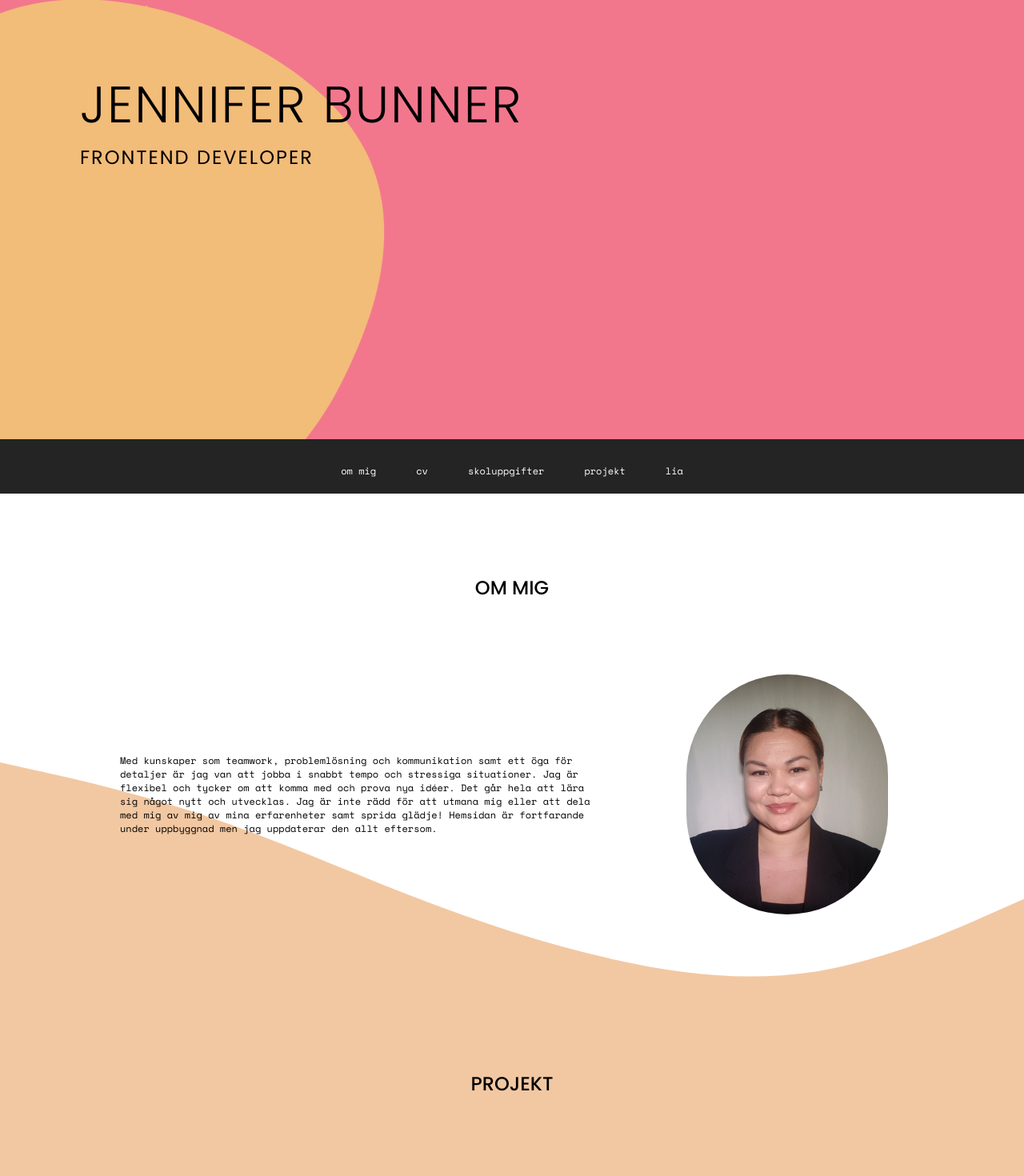
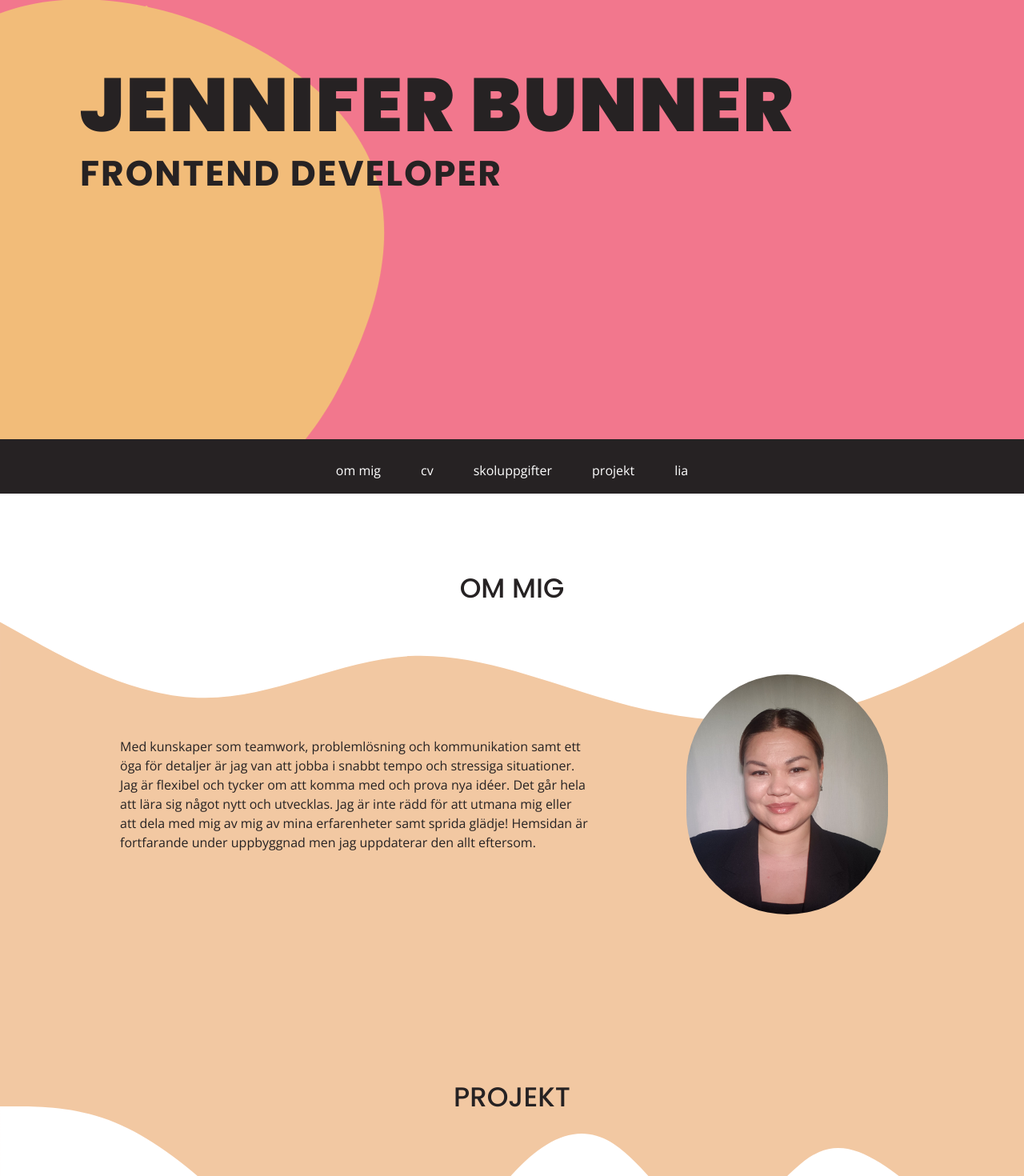
Before and after one commit to iths-jennifer-bunner/portfolio-app, a React (Create React App) app: page / in a window 1280 px wide. Shown: the part 251-1721 px from the top of the page at 80% size. Built offline with nearby package versions, Linux system fonts and the light colour scheme.

Commit message:
added parallax

```diff
--- a/public/index.html
+++ b/public/index.html
@@ -22,6 +22,16 @@
     <link rel="preconnect" href="https://fonts.gstatic.com" />
     <link
       href="https://fonts.googleapis.com/css2?family=Poppins:ital,wght@0,100;0,200;0,300;0,400;0,500;0,600;0,700;0,800;0,900;1,100;1,200;1,300;1,400;1,500;1,600;1,700;1,800;1,900&family=Space+Mono:ital,wght@0,400;0,700;1,400;1,700&display=swap"
+      rel="stylesheet"
+    />
+    <link rel="preconnect" href="https://fonts.gstatic.com" />
+    <link
+      href="https://fonts.googleapis.com/css2?family=Roboto:ital,wght@0,100;0,300;0,400;0,500;0,700;0,900;1,100;1,300;1,400;1,500;1,700;1,900&display=swap"
+      rel="stylesheet"
+    />
+    <link rel="preconnect" href="https://fonts.gstatic.com" />
+    <link
+      href="https://fonts.googleapis.com/css2?family=Open+Sans:ital,wght@0,300;0,400;0,600;0,700;0,800;1,300;1,400;1,600;1,700;1,800&family=Space+Mono:ital,wght@0,400;0,700;1,400&display=swap"
       rel="stylesheet"
     />
     <link rel="manifest" href="%PUBLIC_URL%/manifest.json" />
--- a/src/App.scss
+++ b/src/App.scss
@@ -1,5 +1,5 @@
 $poppins: "Poppins", sans-serif;
-$space-mono: "Space Mono", monospace;
+$space-mono: "Open Sans", sans-serif;
 
 // COLORS
 $pink: #f2778d;
--- a/src/components/HeaderComponent.js
+++ b/src/components/HeaderComponent.js
@@ -39,7 +39,6 @@ function HeaderComponent() {
 
   return (
     <div className="header-container blobBody">
-      {" "}
       <div className="blob">
         <svg viewBox="0 0 310 350">
           <path d="M156.4,339.5c31.8-2.5,59.4-26.8,80.2-48.5c28.3-29.5,40.5-47,56.1-85.1c14-34.3,20.7-75.6,2.3-111  c-18.1-34.8-55.7-58-90.4-72.3c-11.7-4.8-24.1-8.8-36.8-11.5l-0.9-0.9l-0.6,0.6c-27.7-5.8-56.6-6-82.4,3c-38.8,13.6-64,48.8-66.8,90.3c-3,43.9,17.8,88.3,33.7,128.8c5.3,13.5,10.4,27.1,14.9,40.9C77.5,309.9,111,343,156.4,339.5z" />
@@ -59,7 +58,8 @@ function HeaderComponent() {
       )} */}
       <div className="container__title">
         <h1 className="header__title">JENNIFER BUNNER</h1>
-        <h2 className="header__secondTitle">FRONTEND DEVELOPER</h2>
+        <h2 className="header__secondTitle">FRONTEND DEVELOPER</h2>{" "}
+        {/* <i class="fas fa-chevron-down"></i> */}
       </div>
     </div>
   );
@@ -67,5 +67,5 @@ function HeaderComponent() {
 
 export default HeaderComponent;
 
-const rootElement = document.getElementById("root");
-ReactDOM.render(<HeaderComponent />, rootElement);
+// const rootElement = document.getElementById("root");
+// ReactDOM.render(<HeaderComponent />, rootElement);
--- a/src/components/ProjectComponent.js
+++ b/src/components/ProjectComponent.js
@@ -1,26 +1,49 @@
-import React from "react";
+import React, { useState, useEffect } from "react";
 
 import "../styles/ProjectComponent.scss";
 
 function ProjectComponent() {
+  const [offsetY, setOffsetY] = useState(0);
+  const handleScroll = () => setOffsetY(window.pageYOffset);
+
+  useEffect(() => {
+    window.addEventListener("scroll", handleScroll);
+
+    return () => window.removeEventListener("scroll", handleScroll);
+  }, [offsetY]);
   return (
-    <>
+    <div className="wrapper projectContainer">
+      <div
+        className="parallax-projects"
+        style={{ transform: `translateY(${offsetY * 0.5}px)` }}
+      >
         <div className="curved__upper curved__upper--beige">
           <svg xmlns="http://www.w3.org/2000/svg" viewBox="0 0 1440 319">
             <path
               fill="#f2c8a2"
-            fill-opacity="1"
-            d="M0,0L48,10.7C96,21,192,43,288,74.7C384,107,480,149,576,186.7C672,224,768,256,864,277.3C960,299,1056,309,1152,293.3C1248,277,1344,235,1392,213.3L1440,192L1440,320L1392,320C1344,320,1248,320,1152,320C1056,320,960,320,864,320C768,320,672,320,576,320C480,320,384,320,288,320C192,320,96,320,48,320L0,320Z"
+              fillOpacity="1"
+              d="M0,32L48,58.7C96,85,192,139,288,138.7C384,139,480,85,576,80C672,75,768,117,864,144C960,171,1056,181,1152,160C1248,139,1344,85,1392,58.7L1440,32L1440,320L1392,320C1344,320,1248,320,1152,320C1056,320,960,320,864,320C768,320,672,320,576,320C480,320,384,320,288,320C192,320,96,320,48,320L0,320Z"
             ></path>
           </svg>
         </div>
-      <div className="wrapper project-background">
+        <div className="project-background"></div>
+        <div className="curved">
+          <svg xmlns="http://www.w3.org/2000/svg" viewBox="0 0 1440 319">
+            <path
+              fill="#fff"
+              fillOpacity="1"
+              d="M0,0L24,0C48,0,96,0,144,16C192,32,240,64,288,106.7C336,149,384,203,432,240C480,277,528,299,576,266.7C624,235,672,149,720,96C768,43,816,21,864,53.3C912,85,960,171,1008,170.7C1056,171,1104,85,1152,64C1200,43,1248,85,1296,122.7C1344,160,1392,192,1416,208L1440,224L1440,320L1416,320C1392,320,1344,320,1296,320C1248,320,1200,320,1152,320C1104,320,1056,320,1008,320C960,320,912,320,864,320C816,320,768,320,720,320C672,320,624,320,576,320C528,320,480,320,432,320C384,320,336,320,288,320C240,320,192,320,144,320C96,320,48,320,24,320L0,320Z"
+            ></path>
+          </svg>
+        </div>
+      </div>
+      <div>
         <h3>PROJEKT</h3>
         <div className="projects">
-          <div className="projects__imageContainer">
+          <div className="projects__imageContainer projects__imageContainer--boCapitalImg">
             <a
               href="https://bocapital.se/"
-              className="projects__imageContainer"
+              className="projects__imageContainer projects__imageContainer--boCapitalImg"
             >
               <img
                 alt="screenshot Hamsterwars"
@@ -85,17 +108,8 @@ function ProjectComponent() {
             </p>
           </div>
         </div>
-      </div>{" "}
-      <div className="curved">
-        <svg xmlns="http://www.w3.org/2000/svg" viewBox="0 0 1440 319">
-          <path
-            fill="#fff"
-            fillOpacity="1"
-            d="M0,0L24,0C48,0,96,0,144,16C192,32,240,64,288,106.7C336,149,384,203,432,240C480,277,528,299,576,266.7C624,235,672,149,720,96C768,43,816,21,864,53.3C912,85,960,171,1008,170.7C1056,171,1104,85,1152,64C1200,43,1248,85,1296,122.7C1344,160,1392,192,1416,208L1440,224L1440,320L1416,320C1392,320,1344,320,1296,320C1248,320,1200,320,1152,320C1104,320,1056,320,1008,320C960,320,912,320,864,320C816,320,768,320,720,320C672,320,624,320,576,320C528,320,480,320,432,320C384,320,336,320,288,320C240,320,192,320,144,320C96,320,48,320,24,320L0,320Z"
-          ></path>
-        </svg>
       </div>
-    </>
+    </div>
   );
 }
 
--- a/src/components/SchoolProjects.js
+++ b/src/components/SchoolProjects.js
@@ -1,10 +1,18 @@
-import React from "react";
+import React, { useState, useEffect } from "react";
 import { Link } from "react-router-dom";
 import "../styles/SchoolProjects.scss";
 
 function SchoolProjects() {
+  const [offsetY, setOffsetY] = useState(0);
+  const handleScroll = () => setOffsetY(window.pageYOffset);
+
+  useEffect(() => {
+    window.addEventListener("scroll", handleScroll);
+
+    return () => window.removeEventListener("scroll", handleScroll);
+  }, [offsetY]);
   return (
-    <>
+    <div className="schoolProject-container">
       <div className="wrapper">
         <h3>SKOLUPPGIFTER</h3>
         <div className="cards">
@@ -28,7 +36,7 @@ function SchoolProjects() {
                   className="cards__image"
                   alt="schoolProject"
                   src="../../images/ukkonpng.png"
-                />{" "}
+                />
               </Link>
             </div>
             <h4>Guess The Number</h4>
@@ -97,6 +105,10 @@ function SchoolProjects() {
           </div>
         </div>
       </div>
+      <div
+        className="parallax"
+        style={{ transform: `translateY(-${offsetY * 0.5}px)` }}
+      >
         <div className="curved__upperPink">
           <svg xmlns="http://www.w3.org/2000/svg" viewBox="0 0 1440 319">
             <path
@@ -116,7 +128,8 @@ function SchoolProjects() {
             ></path>
           </svg>
         </div>
-    </>
+      </div>
+    </div>
   );
 }
 
--- a/src/index.scss
+++ b/src/index.scss
@@ -13,27 +13,33 @@ html {
 
 p {
   font-family: $space-mono;
-  font-size: 1.2rem;
+  font-size: 1.4rem;
+  line-height: 24px;
+  color: #262223;
+  font-weight: 500;
 }
 
 h1,
 h2 {
   font-family: $poppins;
+  color: #262223;
 }
 h3 {
   font-family: $poppins;
-  font-size: 2.4rem;
+  font-size: 3.4rem;
   font-weight: 500;
   line-height: 36px;
   text-align: center;
   padding-bottom: 1rem;
+  color: #262223;
 }
 h4 {
   font-family: $poppins;
-  font-size: 1.4rem;
-  font-weight: bold;
+  font-size: 2.4rem;
+  font-weight: 500;
   line-height: 21px;
-  padding-bottom: 1rem;
+  padding-bottom: 2rem;
+  color: #262223;
 }
 a {
   text-decoration: none !important;
@@ -52,3 +58,8 @@ li {
 //   background-color: $Lightgray;
 //   // background-color: grey;
 // }
+@include md {
+  p {
+    font-size: 1.6rem;
+  }
+}
--- a/src/styles/Footer.scss
+++ b/src/styles/Footer.scss
@@ -25,6 +25,7 @@
     padding: 1rem 0;
     font-size: 2rem;
     cursor: pointer;
+    color: #262223;
   }
 }
 
--- a/src/styles/HeaderComponent.scss
+++ b/src/styles/HeaderComponent.scss
@@ -34,39 +34,55 @@ canvas {
   justify-content: center;
   align-items: flex-start;
   flex-direction: column;
-  padding-left: 4rem;
   height: 100vh;
   // width: 100vw;
+}
 
+.container__title {
+  z-index: 1;
+  padding-left: 4rem;
   @include md {
     padding-left: 10rem;
   }
 }
-
-.container__title {
-  z-index: 55;
-}
 .header {
   color: black;
   font-style: normal;
-  z-index: 1;
+  // z-index: 1;
 
   &__title {
-    font-size: 64px;
-    line-height: 96px;
-    font-weight: 300;
+    font-size: 54px;
+    line-height: 50px;
+    font-weight: 900;
     letter-spacing: 2px;
     font-family: $poppins;
+    padding: 2rem 0;
+    transform: translateX(-600px);
+    animation: 0.6s slideIn ease-in forwards 1s;
+    opacity: 0;
   }
   &__secondTitle {
-    font-size: 24px;
-    line-height: 36px;
-    font-weight: normal;
+    font-size: 32px;
+    line-height: 32px;
+    font-weight: bold;
     letter-spacing: 2px;
     font-family: $poppins;
     align-self: flex-start;
+    transform: translateY(600px);
+    animation: 1.6s slideIn ease-in forwards 1s;
+    opacity: 0;
   }
 }
+@keyframes slideIn {
+  100% {
+    transform: translateX(0px);
+    opacity: 1;
+  }
+}
+// .fa-chevron-down {
+//   // z-index: 1;
+//   font-size: 2rem;
+// }
 
 @keyframes move {
   0% {
@@ -99,3 +115,17 @@ canvas {
   animation: move 10s ease-in-out infinite;
   transform-origin: 50% 50%;
 }
+
+@include md {
+  .header {
+    &__title {
+      font-size: 94px;
+      line-height: 96px;
+    }
+
+    &__secondTitle {
+      font-size: 44px;
+      line-height: 36px;
+    }
+  }
+}
--- a/src/styles/Navbar.scss
+++ b/src/styles/Navbar.scss
@@ -2,7 +2,7 @@
 
 .navbar {
   // background: linear-gradient(90deg, rgb(28, 27, 27) 0%, rgb(26, 23, 23) 100%);
-  background-color: #242424;
+  background-color: rgba(#262223, 1);
   height: 68px;
   display: flex;
   justify-content: center;
@@ -10,8 +10,8 @@
   font-size: 1.2rem;
   position: sticky;
   top: 0;
-  z-index: 999;
-  // border-bottom: 2px solid #242424;
+  z-index: 2;
+  // border-bottom: 2px solid $pink;
 }
 
 .navbar-container {
@@ -50,20 +50,26 @@
 }
 
 .nav-links {
+  color: #fff;
   display: flex;
   align-items: center;
   text-decoration: none;
   padding: 0.5rem 1rem;
   height: 100%;
+  cursor: pointer;
 }
 
-.nav-item:hover {
-  border-bottom: 40px solid #242424;
-  transition: all 0.2s ease-out;
+// .nav-item:hover {
+//   border-bottom: 38px solid $pink;
+//   transition: all 0.2s ease-out;
+// }
+.nav-links:hover {
+  font-weight: 900;
+  border-bottom: 2px solid #fff;
 }
 
 .fa-bars {
-  color: white;
+  color: #fff;
 }
 
 .nav-links-mobile {
@@ -80,7 +86,7 @@
   }
 
   .nav-menu {
-    color: white;
+    // color: white;
     display: flex;
     flex-direction: column;
     width: 100%;
@@ -93,7 +99,7 @@
   }
 
   .nav-menu.active {
-    background: #242424;
+    background-color: rgba(#262223, 1);
     left: 0;
     opacity: 1;
     transition: all 0.5s ease;
@@ -105,14 +111,16 @@
     padding: 2rem;
     width: 100%;
     display: table;
+    cursor: pointer;
+    // color: black;
   }
 
   .nav-item:hover {
-    background-color: #fff;
-    color: #242424;
+    // background-color: #242424;
+    color: #fff;
     // font-weight: 700;
-    border-radius: 0;
-    border-color: #fff;
+    // border-radius: 0;
+    // border-color: #fff;
   }
 
   // .navbar-logo {
@@ -134,7 +142,7 @@
   }
 
   .fa-times {
-    color: white;
+    color: #fff;
     font-size: 2rem;
   }
 
@@ -146,16 +154,16 @@
     width: 80%;
     text-decoration: none;
     font-size: 1.5rem;
-    background-color: transparent;
-    color: black;
+    // background-color: transparent;
+    color: #fff;
     padding: 14px 20px;
     // border: 1px solid #fff;
     transition: all 0.3s ease-out;
   }
 
   .nav-links-mobile:hover {
-    background: $pink;
-    color: $pink;
+    background: #262223;
+    color: #262223;
     // color: #242424;
     // font-weight: 700;
     transition: 250ms;
--- a/src/styles/ProjectComponent.scss
+++ b/src/styles/ProjectComponent.scss
@@ -1,18 +1,17 @@
 @import "../App.scss";
 
-.wrapper {
-  margin-top: 0 !important;
-  //to avoid whitespace on mobile beige background
-  // position: relative;
-  // top: -20rem;
+.project-background {
+  background-color: $beige-secondary;
+  height: 35rem;
+  z-index: -1;
 }
+
 .projects {
   display: flex;
   justify-content: center;
   align-items: center;
   flex-direction: column;
   padding: 2rem 0;
-  background-color: $beige-secondary;
 
   p {
     max-width: 60rem;
@@ -32,6 +31,9 @@
     height: 22rem;
     width: auto;
     padding: 2rem 2rem;
+    &--boCapitalImg {
+      padding-bottom: 4rem;
+    }
   }
   &__image {
     height: 100%;
@@ -47,51 +49,29 @@
     padding: 5rem 5rem;
     &__imageContainer {
       height: 55rem;
-      // width: 45rem;
     }
   }
 }
-////background sass
-.project-background {
-  background-color: $beige-secondary;
-  position: relative;
-  top: -15rem;
+
+.parallax-projects {
+  position: absolute;
+  width: 100%;
+  top: 100rem;
+  z-index: -1;
 }
 .curved {
   background-color: $beige-secondary;
-  // margin: 0 !important;
-  position: relative;
-  top: -15rem;
-  z-index: -1;
-  // transform: translate(0, -20rem);
 
   &__upper {
     background-color: #fff;
-    position: relative;
-    top: -15rem;
-    // transform: translate(0, -20rem);
   }
   &__upper svg {
     display: block;
     &--beige {
       display: block;
-      position: relative;
-      // margin: 0 !important;
     }
   }
 }
 .curved svg {
   display: block;
 }
-@include md {
-  .project-background {
-    top: -30rem;
-  }
-  .curved {
-    top: -30rem;
-
-    &__upper {
-      top: -30rem;
-    }
-  }
-}
--- a/src/styles/SchoolProjects.scss
+++ b/src/styles/SchoolProjects.scss
@@ -6,6 +6,7 @@
   justify-content: center;
   align-items: center;
   z-index: 1;
+  // margin-bottom: -50rem;
 
   &__outerContainer {
     display: flex;
@@ -17,7 +18,7 @@
     margin: 2rem 0;
     padding: 0 2rem;
     border-radius: 5px;
-    box-shadow: 8px 8px 15px #8f8d8d;
+    box-shadow: 8px 8px 15px #262223;
   }
   &__imageContainer {
     height: 20rem;
@@ -41,7 +42,6 @@
 
     &__outerContainer {
       height: 50rem;
-
       margin: 5rem 0;
     }
     &__imageContainer {
@@ -59,19 +59,15 @@
 }
 
 //background blob
-
-.curvedPink {
-  // background-color: $beige-secondary;
-  // margin: 0 !important;
-  position: relative;
-  top: -50rem;
+.parallax {
+  position: absolute;
+  width: 100%;
+  top: 670rem;
   z-index: -1;
 }
-
 .curved__upperPink {
   background-color: #fff;
-  position: relative;
-  top: -50rem;
+  margin: 0;
 }
 .curved__upperPink svg {
   display: block;
@@ -81,34 +77,10 @@
 }
 .curvedPink {
   background-color: $pink;
-  position: relative;
-  top: -50rem;
+  margin: 0;
 }
 .pinkBlock {
-  height: 50rem;
+  height: 25rem;
   background-color: $pink;
-  position: relative;
-  top: -50rem;
+  margin: 0;
 }
-
-@include md {
-  .project-background {
-    top: -30rem;
-  }
-  .curvedPink {
-    top: -30rem;
-
-    &__upperPink {
-      top: -20rem;
-      &--pink {
-        top: -50rem;
-      }
-    }
-  }
-  .curvedPink {
-    top: -50rem;
-  }
-  .pinkBlock {
-    top: -50rem;
-  }
-}
```
Lines whose indentation alone changed are shown as unchanged.
